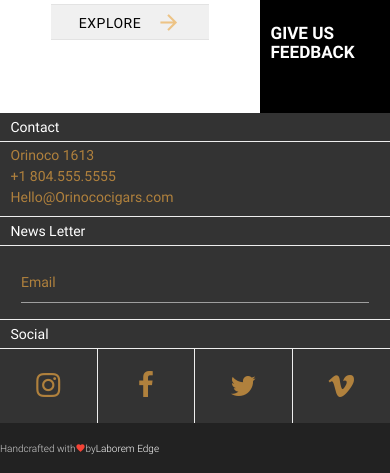
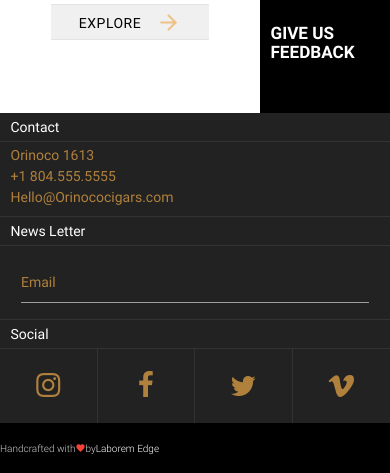
Before and after one commit to WebD00D/Orinoco, a plain HTML site: page index.html in a window 390 px wide. Shown: the part 1575-2048 px from the top of the page. Drawn offline with nearby package versions, Linux system fonts and the light colour scheme.

Commit message:
update to footer

```diff
--- a/css/orinoco.css
+++ b/css/orinoco.css
@@ -32,26 +32,26 @@ nav .brand-logo {
 
 
 .middleborder{
-  border-left:1px solid #eeeeee;
-  border-right:1px solid #eeeeee;
+  border-left:1px solid #333333;
+  border-right:1px solid #333333;
 }
 
 .topborders{
-  border-top:1px solid #eeeeee;
+  border-top:1px solid #333333;
 }
 
 .instaborder{
-  border-right:1px solid #eeeeee;
+  border-right:1px solid #333333;
 }
 .facebookborder{
-  border-right:1px solid #eeeeee;
+  border-right:1px solid #333333;
 }
 .twitterborder{
-  border-right:1px solid #eeeeee;
+  border-right:1px solid #333333;
 }
 .emailborder{
-  border-left:1px solid #eeeeee;
-  border-right:1px solid #eeeeee;
+  border-left:1px solid #333333;
+  border-right:1px solid #333333;
 }
 
 
@@ -166,19 +166,19 @@ p {
     top: 10%;
   }
   .middleborder{
-    border-left:1px solid #eeeeee;
+    border-left:1px solid #333333;
     border-right:none;
     border-top:none;
     border-bottom:none;
   }
   .emailborder{
-    border-left:1px solid #eeeeee;
+    border-left:1px solid #333333;
     border-right:none;
-    border-top:1px solid #eeeeee;
-    border-bottom:1px solid #eeeeee;
+    border-top:1px solid #333333;
+    border-bottom:1px solid #333333;
   }
   .contactborder{
-    border-bottom:1px solid #eeeeee;
+    border-bottom:1px solid #333333;
   }
 }
 
@@ -189,14 +189,14 @@ p {
   .middleborder{
     border-left:none;
     border-right:none;
-    border-top:1px solid #eeeeee;
+    border-top:1px solid #333333;
     border-bottom:none;
   }
   .emailborder{
     border-left:none;
     border-right:none;
-    border-top:1px solid #eeeeee;
-    border-bottom:1px solid #eeeeee;
+    border-top:1px solid #333333;
+    border-bottom:1px solid #333333;
   }
   .contactborder{
     border-bottom:none;
--- a/index.html
+++ b/index.html
@@ -126,11 +126,11 @@
 
      <div class="row" style="margin-bottom:0px">
        <!--top section-->
-       <div class="col l4 m6 s12  footerboxes" style="padding:0px;background-color:#333333">
+       <div class="col l4 m6 s12  footerboxes" style="padding:0px;background-color:#222222">
          <div class="col s12 ">
             <h6 class="white-text">Contact</h6>
          </div>
-         <div class="col l12 s12 topborders contactborder" style="max-height:75px;min-height:75px;background-color:#333333;padding-top:3px;color:#b0813d">
+         <div class="col l12 s12 topborders contactborder" style="max-height:75px;min-height:75px;background-color:#222222;padding-top:3px;color:#b0813d">
             Orinoco 1613
             <Br>
             +1 804.555.5555
@@ -142,12 +142,12 @@
          </div>
 
        </div>
-       <div class="col l5 m6 s12  footerboxes" style="padding:0px;background-color:#333333">
+       <div class="col l5 m6 s12  footerboxes" style="padding:0px;background-color:#222222">
          <div class="col s12 middleborder">
             <h6 class="white-text">News Letter</h6>
          </div>
 
-         <div class="col l12 s12 topborders emailborder" style="max-height:75px;min-height:75px;background-color:#333333">
+         <div class="col l12 s12 topborders emailborder" style="max-height:75px;min-height:75px;background-color:#222222">
 
            <div class="input-field col s12 " >
              <input id="email2" type="text" >
@@ -156,22 +156,22 @@
 
          </div>
        </div>
-       <div class="col l3 s12 footerboxes" style="padding:0px;background-color:#333333">
+       <div class="col l3 s12 footerboxes" style="padding:0px;background-color:#222222">
          <div class="col s12 ">
             <h6 class="white-text">Social</h6>
          </div>
          <div class="col l12 s12  center-align" style="max-height:75px;min-height:75px;padding:0px">
-            <div class="col l3 s3 topborders instaborder  center-align" style="max-height:75px;min-height:75px;padding-top:22px;background-color:#333333">
+            <div class="col l3 s3 topborders instaborder  center-align" style="max-height:75px;min-height:75px;padding-top:22px;background-color:#222222">
                 <i style="color:#b0813d" class="fa fa-instagram fa-2x "></i>
             </div>
-            <div class="col l3 s3 topborders facebookborder  center-align" style="max-height:75px;min-height:75px;padding-top:22px;background-color:#333333">
+            <div class="col l3 s3 topborders facebookborder  center-align" style="max-height:75px;min-height:75px;padding-top:22px;background-color:#222222">
                 <i style="color:#b0813d" class="fa fa-facebook fa-2x"></i>
             </div>
-            <div class="col l3 s3 topborders twitterborder center-align" style="max-height:75px;min-height:75px;padding:23px;background-color:#333333">
+            <div class="col l3 s3 topborders twitterborder center-align" style="max-height:75px;min-height:75px;padding:23px;background-color:#222222">
 
                 <i style="color:#b0813d" class="fa fa-twitter fa-2x "></i>
             </div>
-            <div class="col l3 s3 topborders center-align" style="max-height:75px;min-height:75px;padding:23px;background-color:#333333">
+            <div class="col l3 s3 topborders center-align" style="max-height:75px;min-height:75px;padding:23px;background-color:#222222">
 
                 <i style="color:#b0813d" class="fa fa-vimeo fa-2x "></i>
             </div>
@@ -181,7 +181,7 @@
 
      </div>
 
-   <div class="footer-copyright center-align" style="background-color:#222;font-size:10px;">
+   <div class="footer-copyright center-align" style="background-color:black;font-size:10px;">
 
      Handcrafted with <i style="font-size:10px" class="material-icons red-text">favorite</i> by <a class="white-text text-lighten-3" href="http://www.laboremedge.com">Laborem Edge</a>
 
```
